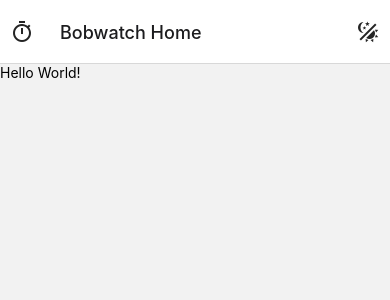
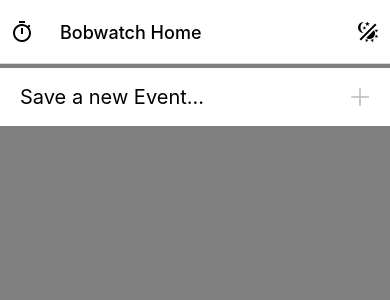
Before and after one commit to TheBobbyLlama/stopwatch, a React Native app: screen / in a window 390 px wide. Shown: the top 300 px of the page. Built offline with nearby package versions, Linux system fonts and the light colour scheme.

Commit message:
Added event management to Home screen.

```diff
--- a/App.js
+++ b/App.js
@@ -7,6 +7,7 @@ import { StatusBar } from "expo-status-bar";
 import Home from "./screens/Home";
 import Stopwatch from "./screens/Stopwatch";
 
+import { getThemeColor } from "./util/theme";
 import useStoreValue from "./hooks/useStoreValue";
 
 import appInfo from "./app.json";
@@ -17,16 +18,17 @@ export default function App() {
   const [darkMode, setDarkMode] = useStoreValue("darkMode");
   const [events] = useStoreValue("events");
 
-  const headerStyle = darkMode
-    ? {
-        headerStyle: {
-          backgroundColor: "#202020",
-        },
-        headerTintColor: "#ffffff",
-      }
-    : {};
+  const headerStyle = {
+    headerStyle: {
+      backgroundColor: getThemeColor("header", darkMode),
+    },
+    headerTintColor: getThemeColor("text", darkMode),
+    headerBackTitleStyle: {
+      color: getThemeColor("button", darkMode),
+    },
+  };
 
-  const buttonColor = darkMode ? "#ffffff" : "";
+  const buttonColor = getThemeColor("button", darkMode);
 
   return (
     <>
--- a/hooks/useStoreValue.js
+++ b/hooks/useStoreValue.js
@@ -1,10 +1,5 @@
 import { useEffect, useState } from "react";
 import { useAsyncStorage } from "@react-native-async-storage/async-storage";
-
-const defaultValues = {
-  darkMode: true,
-  events: [],
-};
 
 function getDefaultValue(key) {
   switch (key) {
@@ -24,7 +19,7 @@ function getDefaultValue(key) {
 export default function useStoreValue(storeKey, navigation) {
   const defaultValue = getDefaultValue(storeKey);
   const [item, setItemState] = useState(defaultValue);
-  const { getItem, setItem } = useAsyncStorage(storeKey);
+  const { getItem, setItem, removeItem } = useAsyncStorage(storeKey);
 
   const loadItemFromStore = () => {
     getItem()
@@ -48,5 +43,5 @@ export default function useStoreValue(storeKey, navigation) {
     if (navigation) return navigation.addListener("focus", loadItemFromStore);
   }, []);
 
-  return [item, changeItem];
+  return [item, changeItem, removeItem];
 }
--- a/screens/Home.js
+++ b/screens/Home.js
@@ -1,12 +1,115 @@
-import { Text, View } from "react-native";
+import { useState } from "react";
+import {
+  FlatList,
+  SafeAreaView,
+  StyleSheet,
+  Text,
+  TextInput,
+  View,
+} from "react-native";
+import { Button } from "@rneui/base";
+import { Icon } from "@rneui/themed";
+import AsyncStorage from "@react-native-async-storage/async-storage";
 import useStoreValue from "../hooks/useStoreValue";
+import { getThemeColor } from "../util/theme";
 
 export default function Home({ navigation }) {
+  const [darkMode] = useStoreValue("darkMode");
   const [events, setEvents] = useStoreValue("events", navigation);
+  const [newEvent, setNewEvent] = useState("");
+
+  const styles = StyleSheet.create({
+    workspace: {
+      backgroundColor: getThemeColor("workspace", darkMode),
+      height: "100%",
+    },
+    eventList: {
+      flexGrow: 0,
+      marginTop: 2,
+    },
+    listRow: {
+      alignItems: "center",
+      backgroundColor: getThemeColor("element", darkMode),
+      display: "flex",
+      flexDirection: "row",
+      justifyContent: "space-between",
+      marginBottom: 2,
+      marginTop: 2,
+      padding: 8,
+      paddingLeft: 20,
+    },
+    listContent: {
+      flexGrow: 1,
+      fontSize: 20,
+    },
+    listInput: {
+      color: getThemeColor("text", darkMode),
+      flexGrow: 1,
+      fontSize: 20,
+      height: "100%",
+    },
+  });
+
+  const buttonColor = getThemeColor("button", darkMode);
+
+  const addNewEvent = () => {
+    if (newEvent) {
+      setEvents([...events, newEvent]);
+      setNewEvent("");
+    }
+  };
+
+  // TODO - Add a confirmation modal!
+  const removeEvent = (index) => {
+    const updatedEvents = [...events];
+    AsyncStorage.removeItem("event:" + events[index]); // Clear the saved splits for the event.
+    updatedEvents.splice(index, 1);
+    setEvents(updatedEvents);
+  };
+
+  const renderEventListing = (event, index) => {
+    return (
+      <View style={styles.listRow}>
+        <Text style={styles.listContent}>{event.item}</Text>
+        <Button
+          type="clear"
+          onPress={() => {
+            removeEvent(index);
+          }}
+        >
+          <Icon
+            name="trash-can-outline"
+            type="material-community"
+            color={buttonColor}
+          />
+        </Button>
+      </View>
+    );
+  };
 
   return (
-    <View>
-      <Text>Hello World!</Text>
-    </View>
+    <SafeAreaView style={styles.workspace}>
+      <FlatList
+        style={styles.eventList}
+        data={events}
+        renderItem={renderEventListing}
+      />
+      <View style={styles.listRow}>
+        <TextInput
+          style={styles.listInput}
+          placeholder="Save a new Event..."
+          returnKeyType="done"
+          value={newEvent}
+          onChangeText={setNewEvent}
+        />
+        <Button type="clear" disabled={!newEvent} onPress={addNewEvent}>
+          <Icon
+            name="plus"
+            type="antdesign"
+            color={!!newEvent ? buttonColor : "rgba(128, 128, 128, 0.5)"}
+          />
+        </Button>
+      </View>
+    </SafeAreaView>
   );
 }
--- a/screens/Stopwatch.js
+++ b/screens/Stopwatch.js
@@ -1,9 +1,9 @@
-import { Text, View } from "react-native";
+import { SafeAreaView, Text, View } from "react-native";
 
 export default function Stopwatch() {
   return (
-    <View>
+    <SafeAreaView>
       <Text>Stopwatch!</Text>
-    </View>
+    </SafeAreaView>
   );
 }
--- /dev/null
+++ b/util/theme.js
@@ -0,0 +1,26 @@
+import { Platform, PlatformColor } from "react-native";
+
+export function getThemeColor(key, darkMode) {
+  switch (key) {
+    case "button":
+      return darkMode
+        ? "white"
+        : Platform.select({
+            ios: PlatformColor("link"),
+            android: PlatformColor("?android:attr/buttonTint"),
+            default: "black",
+          });
+    case "element":
+      return darkMode ? "#404040" : "white";
+    case "header":
+      return darkMode ? "#202020" : "white";
+    case "inputBorder":
+      return darkMode ? "#808080" : "#c0c0c0";
+    case "text":
+      return darkMode ? "white" : "black";
+    case "workspace":
+      return darkMode ? "black" : "#808080";
+    default:
+      return "#ff0000";
+  }
+}
```
